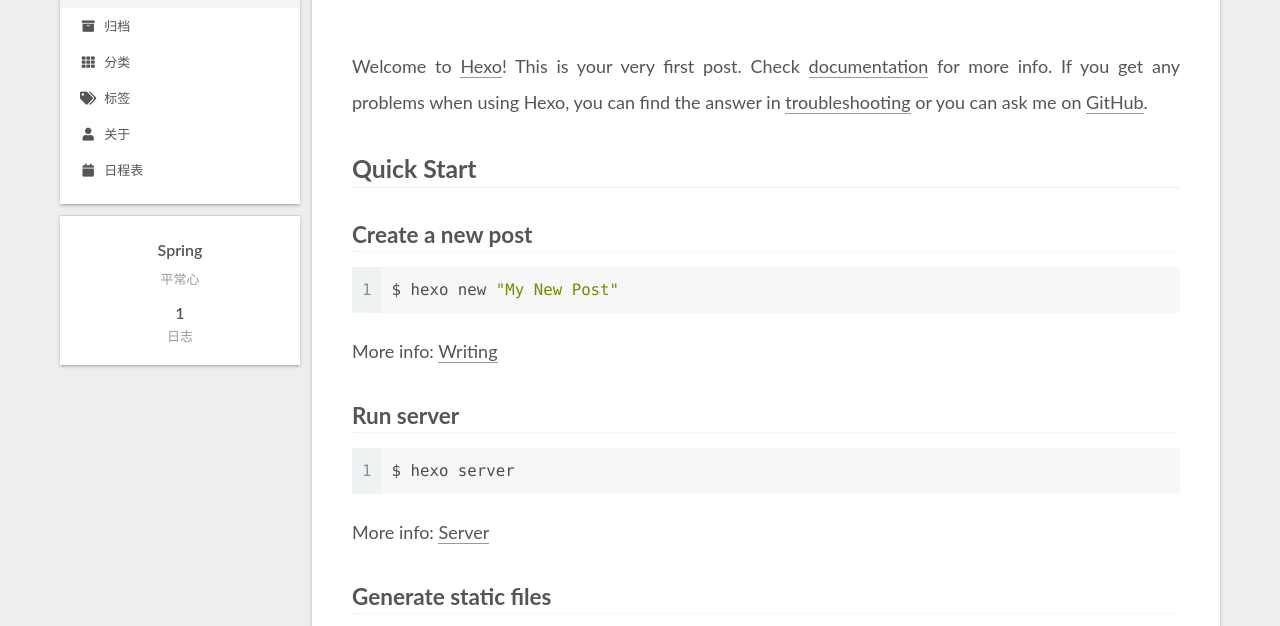
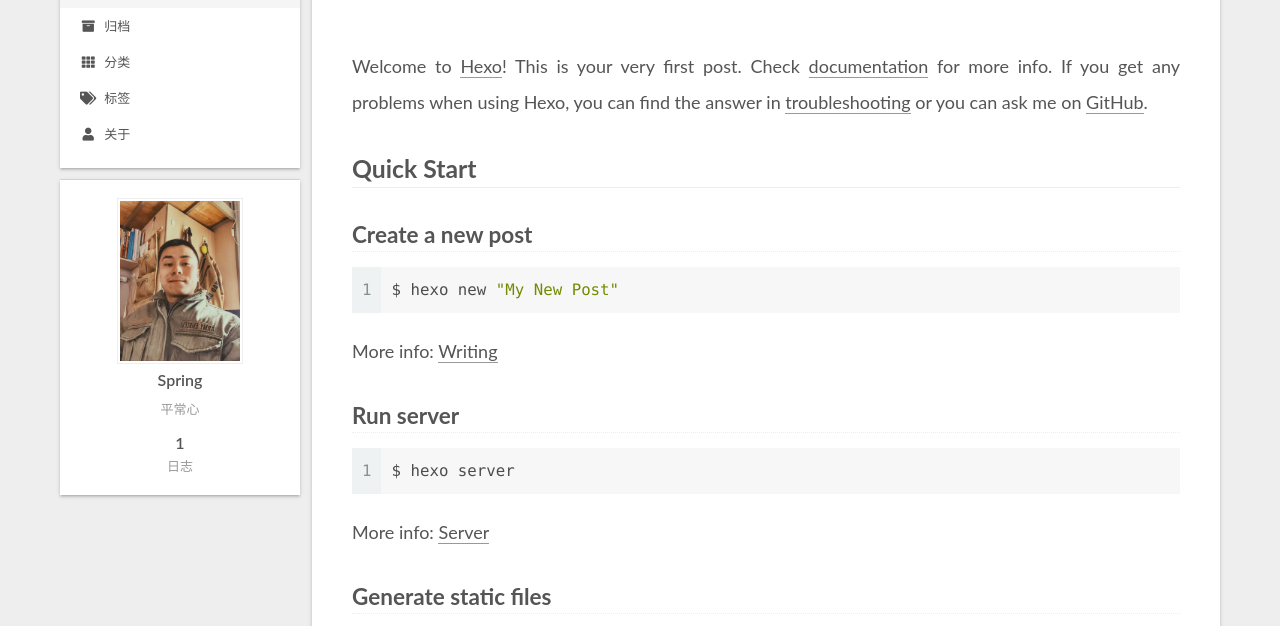
Before and after one commit to You-Concentrate-Please/You-Concentrate-Please.github.io, a plain HTML site: page index.html in a window 1280 px wide. Shown: the part 126-752 px from the top of the page. Drawn offline with Linux system fonts and the light colour scheme.

Commit message:
Site updated: 2023-10-02 13:08:59

```diff
--- a/css/main.css
+++ b/css/main.css
@@ -1168,7 +1168,7 @@ pre .javascript .function {
 }
 .links-of-author a::before,
 .links-of-author span.exturl::before {
-  background: #37edda;
+  background: #2aff0e;
   border-radius: 50%;
   content: ' ';
   display: inline-block;
--- a/index.html
+++ b/index.html
@@ -135,11 +135,6 @@
     <a href="/about/" rel="section"><i class="fa fa-user fa-fw"></i>关于</a>
 
   </li>
-        <li class="menu-item menu-item-schedule">
-
-    <a href="/schedule/" rel="section"><i class="fa fa-calendar fa-fw"></i>日程表</a>
-
-  </li>
   </ul>
 </nav>
 
@@ -170,7 +165,7 @@
     <link itemprop="mainEntityOfPage" href="http://example.com/2023/10/01/hello-world/">
 
     <span hidden itemprop="author" itemscope itemtype="http://schema.org/Person">
-      <meta itemprop="image" content="/images/avatar.gif">
+      <meta itemprop="image" content="/images/avatar.jpg">
       <meta itemprop="name" content="Spring">
       <meta itemprop="description" content="平常心">
     </span>
@@ -291,6 +286,8 @@
 
       <div class="site-overview-wrap sidebar-panel">
         <div class="site-author motion-element" itemprop="author" itemscope itemtype="http://schema.org/Person">
+    <img class="site-author-image" itemprop="image" alt="Spring"
+      src="/images/avatar.jpg">
   <p class="site-author-name" itemprop="name">Spring</p>
   <div class="site-description" itemprop="description">平常心</div>
 </div>
```
Also changed, not shown: 2023/10/01/hello-world/index.html (+3 -6 lines), about/index.html (+2 -5 lines), archives/2023/10/index.html (+2 -5 lines), archives/2023/index.html (+2 -5 lines), archives/index.html (+2 -5 lines), categories/index.html (+2 -5 lines), tags/index.html (+2 -5 lines), images/avatar.jpg (added).
